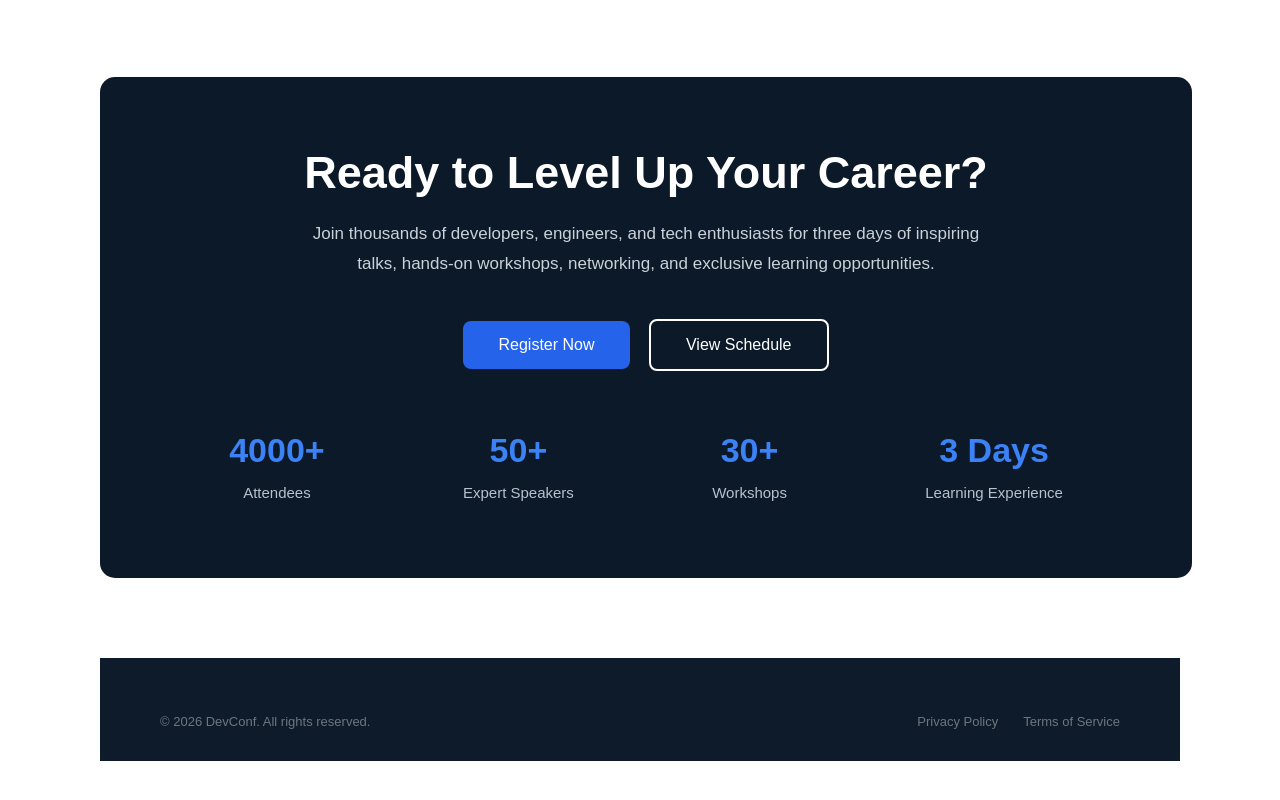
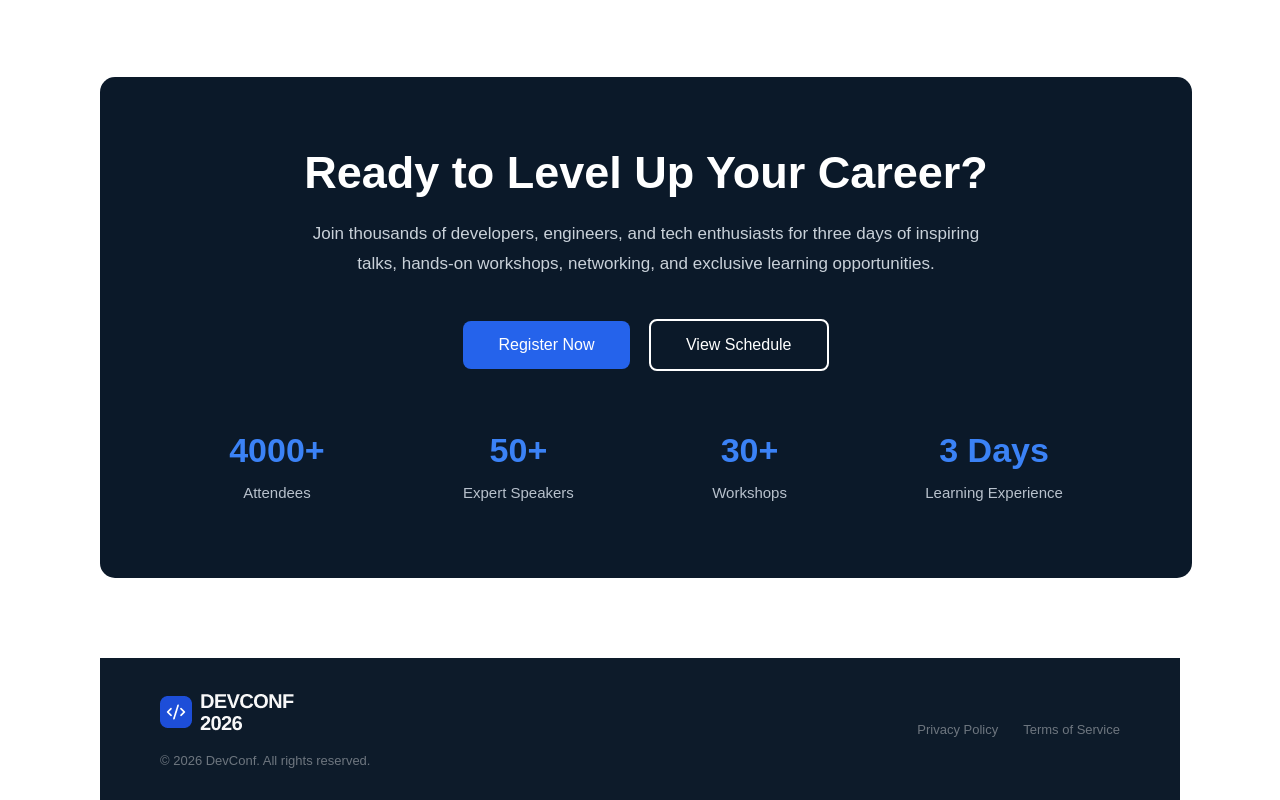
Before and after one commit to mostafizurrahman0206-jpg/B14-First-Assignment, a plain HTML site: page index.html in a window 1280 px wide. Shown: the part 2771-3571 px from the top of the page. Before the commit the page ends 3532 px from the top, so only its background shows below. Drawn offline with Linux system fonts and the light colour scheme.

Commit message:
last commit

```diff
--- a/index.html
+++ b/index.html
@@ -246,18 +246,29 @@
 
 
 <footer>
+<div class="footer-left">
 
-    <p>© 2026 DevConf. All rights reserved.</p>
+        <div class="footer-logo">
+            <img src="./footer-logo.png" alt="Logo">
 
-    <div class="footer-links">
-        <a href="#">Privacy Policy</a>
-        <a href="#">Terms of Service</a>
+
+</div>
+
+
+    <p class="copyright"> © 2026 DevConf. All rights reserved. </p>
+
     </div>
+
+<div class="footer-links">
+      <a href="#">Privacy Policy</a>
+           <a href="#">Terms of Service</a>
+      </div>
 
 </footer>
 
 
 
 
+
 </body>
 </html>
--- a/style.css
+++ b/style.css
@@ -394,8 +394,9 @@ cursor: pointer;
 
 /* Footer */
 
+
 footer {
-    /* height: 100px; */
+
 background: #0d1b2aFF;
 
     display: flex;
@@ -408,13 +409,12 @@ background: #0d1b2aFF;
 
 padding-inline-start: 60px;
 padding-inline-end: 60px;
-padding-block-start: 56px;
-padding-block-end: 32px;
-
+padding: 32px 60px;
 }
 
 footer p {
     font-size: 13px;
+ margin: 0;
 }
 
 .footer-links {
@@ -422,8 +422,18 @@ footer p {
     gap: 25px;
 }
 
+
 .footer-links a {
     text-decoration: none;
     color: #ffffff66;
     font-size: 13px;
 }
+
+
+
+
+.footer-left{
+    display: flex;
+    flex-direction: column;
+    gap: 15px;
+}
```
